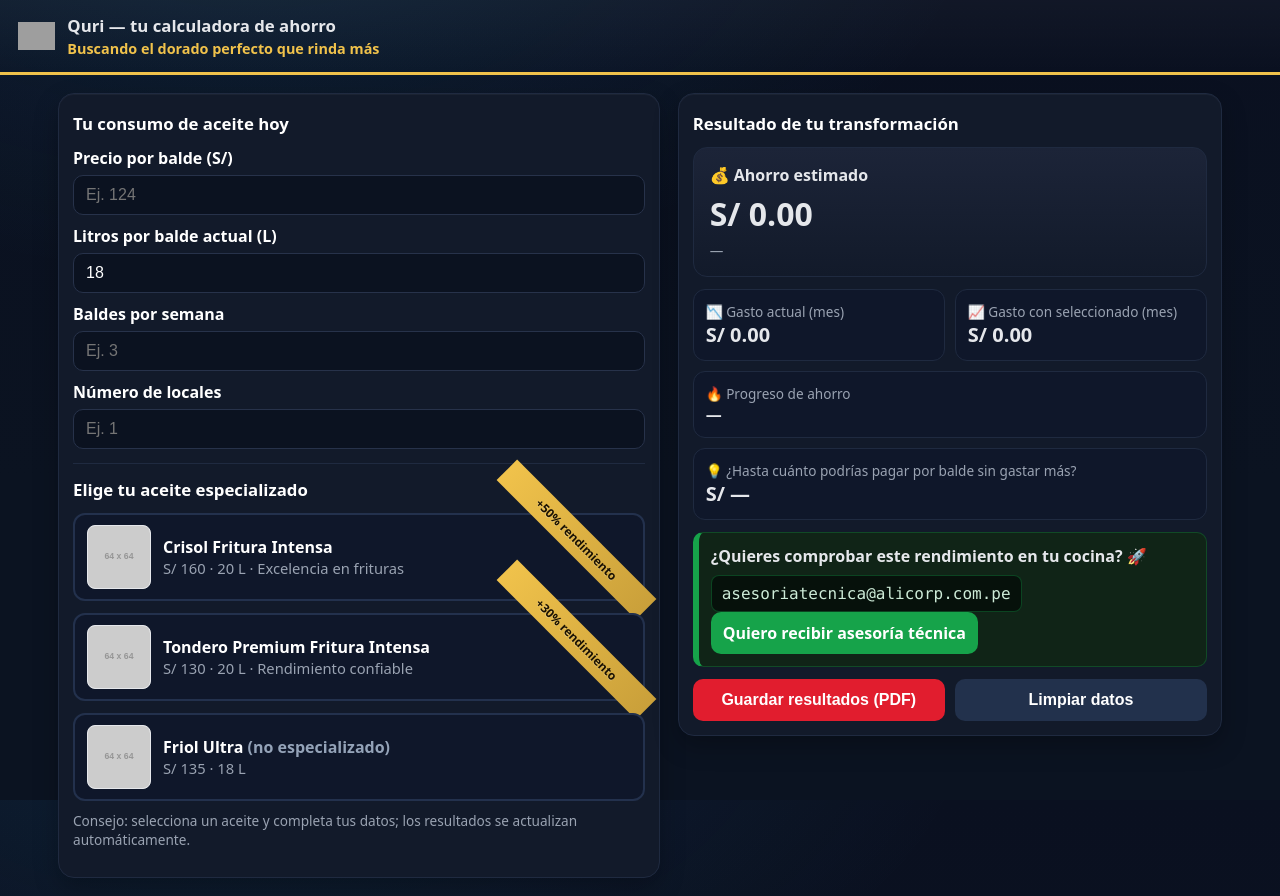
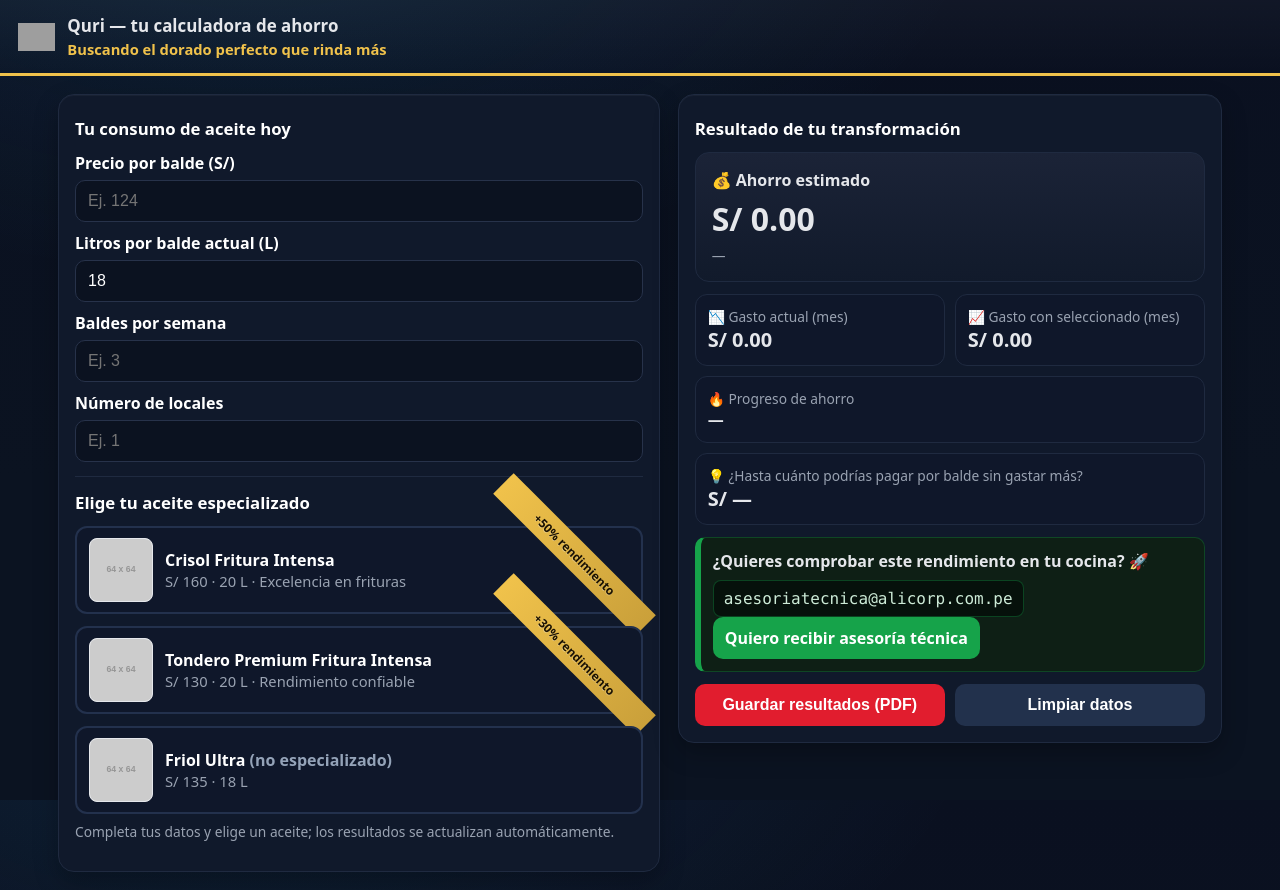
Before and after one commit to matiasutrilla/Quri---Tu-calculadora-del-ahorro, a plain HTML site: page index.html in a window 1280 px wide. Both pictures are taken after a click on the button "Limpiar datos". Drawn offline with nearby package versions, Linux system fonts and the light colour scheme; grey boxes are pictures that could not be loaded; placeholder pictures from the web are drawn by us.

Commit message:
Update index.html

```diff
--- a/index.html
+++ b/index.html
@@ -6,26 +6,25 @@
 <title>Quri — tu calculadora de ahorro</title>
 <style>
 :root{
-  --bg:#0b1321;          /* fondo oscuro */
-  --panel:#121a2a;       /* panel */
-  --panel-2:#0f172a;     /* panel variante */
-  --ink:#e5e7eb;         /* texto */
-  --muted:#9aa3b2;       /* texto suave */
-  --brand:#e11d2e;       /* rojo Alicorp */
-  --gold:#f0c24b;        /* dorado */
-  --gold-2:#caa03a;
-  --card:#0f172a;
+  --bg:#0b1321;
+  --panel:#10192b;
+  --panel2:#0f172a;
+  --ink:#e5e7eb;
+  --muted:#9aa3b2;
+  --gold:#f0c24b;
+  --gold2:#caa03a;
   --border:#1f2a40;
   --ok:#16a34a;
-  --ok-bg:#102417;
+  --okbg:#0e1f15;
+  --brand:#e11d2e;
 }
 *{box-sizing:border-box}
 html,body{margin:0;height:100%}
 body{
   font-family: ui-sans-serif, system-ui, -apple-system, Segoe UI, Roboto, Inter, Arial, "Noto Sans", sans-serif;
-  color:var(--ink);
   background: radial-gradient(1200px 600px at 20% -10%, rgba(56,189,248,.10), transparent 60%),
               linear-gradient(180deg, #0a1020 0%, #0b1321 60%, #0b1321 100%);
+  color:var(--ink);
 }
 
 /* Header */
@@ -34,87 +33,81 @@ header{
   padding:14px 18px; border-bottom:3px solid var(--gold);
   background: linear-gradient(180deg, rgba(255,255,255,.03), transparent);
 }
-.brand{
-  display:flex; gap:12px; align-items:center;
-}
+.brand{display:flex; gap:12px; align-items:center}
 .brand img{height:28px}
-.title{margin:0; font-size:1.05rem; font-weight:800}
-.tagline{margin:2px 0 0; color:var(--gold); font-weight:600; font-size:.9rem}
+.title{margin:0; font-size:1.06rem; font-weight:800}
+.tagline{margin:2px 0 0; color:var(--gold); font-weight:600; font-size:.92rem}
 
 /* Layout */
 main{
   max-width:1200px; margin:0 auto; padding:18px;
   display:grid; gap:18px; grid-template-columns:1fr; align-items:start;
 }
-@media (min-width: 980px){
-  main{ grid-template-columns: 1.05fr .95fr; }
-  .results{ position:sticky; top:14px; }
-}
+@media (min-width:980px){ main{ grid-template-columns:1.05fr .95fr } .results{position:sticky; top:16px}}
 
 /* Cards */
 .card{
   background:var(--panel);
   border:1px solid var(--border);
   border-radius:16px;
-  padding:14px;
-  box-shadow: 0 10px 24px rgba(0,0,0,.25), inset 0 1px 0 rgba(255,255,255,.04);
+  padding:16px;
+  box-shadow:0 10px 24px rgba(0,0,0,.25), inset 0 1px 0 rgba(255,255,255,.04);
 }
-h2{ margin:4px 0 12px; font-size:1.05rem; color:#fff }
-hr.hr{ border:none; border-top:1px solid var(--border); margin:14px 0 }
+h2{margin:6px 0 12px; font-size:1.05rem; color:#fff}
+hr.hr{border:none; border-top:1px solid var(--border); margin:14px 0}
 
 /* Inputs */
-label{ display:block; font-weight:700; margin:10px 0 6px; color:#fff }
+label{display:block; font-weight:800; margin:10px 0 6px; color:#fff}
 input{
-  width:100%; padding:10px 12px; border-radius:10px;
-  background:#0b1220; color:#fff; border:1px solid #27324a; font-size:1rem;
+  width:100%; padding:11px 12px; border-radius:10px; background:#0b1220;
+  color:#fff; border:1px solid #27324a; font-size:1rem;
 }
-.note{ color:var(--muted); font-size:.85rem }
+.note{color:var(--muted); font-size:.86rem}
 
-/* Oils list */
-.oil-list{ display:flex; flex-direction:column; gap:12px }
+/* Oils */
+.oil-list{display:flex; flex-direction:column; gap:12px}
 .oil{
   position:relative; display:flex; gap:12px; align-items:center; cursor:pointer;
   border:2px solid #23314d; border-radius:12px; padding:10px 12px;
-  background:var(--card); transition:.18s;
+  background:var(--panel2); transition:.18s;
 }
 .oil:hover{ box-shadow:0 10px 20px rgba(0,0,0,.25) }
 .oil.active{ border-color:var(--gold); box-shadow:0 0 0 1px rgba(240,194,75,.35), 0 16px 28px rgba(0,0,0,.35) }
 .oil img{
-  width:64px; height:64px; object-fit:contain; border-radius:8px; background:#fff;
-  border:1px solid #e5e7eb;
+  width:64px; height:64px; object-fit:contain; border-radius:8px; background:#fff; border:1px solid #e5e7eb;
 }
-.name{ font-weight:800; color:#fff }
-.meta{ color:var(--muted); font-size:.92rem }
+.name{font-weight:900; color:#fff}
+.meta{color:var(--muted); font-size:.92rem}
 .ribbon{
-  position:absolute; top:10px; right:-32px; transform:rotate(45deg);
-  background: linear-gradient(90deg, var(--gold) 0%, var(--gold-2) 100%);
-  color:#1b1202; font-weight:900; padding:6px 44px; font-size:.75rem;
-  text-shadow: 0 1px 0 rgba(255,255,255,.25);
+  position:absolute; top:12px; right:-34px; transform:rotate(45deg);
+  background:linear-gradient(90deg,var(--gold) 0%, var(--gold2) 100%);
+  color:#1b1202; font-weight:900; padding:6px 46px; font-size:.75rem;
+  text-shadow:0 1px 0 rgba(255,255,255,.3);
 }
 
 /* Results */
-.results h2{ color:#fff }
+.results h2{color:#fff}
 .hero{
   border:1px solid var(--border); border-radius:14px; padding:16px;
-  background:linear-gradient(180deg, #1c2438 0%, #121a2a 100%);
+  background:linear-gradient(180deg,#1b2337 0%, #111a2b 100%);
   margin-bottom:12px;
 }
-.big{ font-size:2rem; font-weight:900 }
-.grid2{ display:grid; gap:10px; grid-template-columns:1fr }
-@media(min-width:700px){ .grid2{ grid-template-columns:1fr 1fr } }
-.kpi{ background:var(--panel-2); border:1px solid var(--border); border-radius:12px; padding:12px }
-.kpi .v{ font-size:1.25rem; font-weight:900 }
+.big{font-size:2rem; font-weight:900}
+.grid2{display:grid; gap:10px; grid-template-columns:1fr}
+@media(min-width:700px){ .grid2{grid-template-columns:1fr 1fr} }
+.kpi{background:#0f172a; border:1px solid var(--border); border-radius:12px; padding:12px}
+.kpi .v{font-size:1.25rem; font-weight:900}
 
 /* Loyalty */
 .loyalty{
   border:2px dashed rgba(240,194,75,.65);
   border-radius:12px; padding:12px; background:#1a2135; margin-bottom:12px;
 }
-.loyalty h4{ margin:0 0 6px; color:var(--gold) }
+.loyalty h4{margin:0 0 6px; color:var(--gold)}
 
 /* CTA */
 .cta{
-  background:var(--ok-bg); border:1px solid rgba(22,163,74,.3);
+  background:var(--okbg); border:1px solid rgba(22,163,74,.3);
   border-left:6px solid var(--ok); border-radius:10px; padding:12px; margin-top:12px;
 }
 .cta .email{
@@ -127,13 +120,11 @@ input{
   border-radius:10px; font-weight:800; text-decoration:none;
 }
 
-/* Bottom buttons */
-.actions{ display:flex; gap:10px; margin-top:12px }
-.btn{
-  flex:1; padding:12px; border:none; border-radius:10px; font-weight:800; cursor:pointer; font-size:1rem;
-}
-.btn.save{ background:var(--brand); color:#fff }
-.btn.clear{ background:#22314c; color:#fff }
+/* Bottom actions */
+.actions{display:flex; gap:10px; margin-top:12px}
+.btn{flex:1; padding:12px; border:none; border-radius:10px; font-weight:800; cursor:pointer; font-size:1rem}
+.btn.save{background:var(--brand); color:#fff}
+.btn.clear{background:#22314c; color:#fff}
 </style>
 </head>
 <body>
@@ -148,27 +139,22 @@ input{
 </header>
 
 <main>
-    <!-- Izquierda -->
+  <!-- IZQUIERDA -->
   <section class="card">
     <h2>Tu consumo de aceite hoy</h2>
-
     <label for="precioActual">Precio por balde (S/)</label>
     <input id="precioActual" type="number" min="0" step="0.01" placeholder="Ej. 124">
-
     <label for="litrosActual">Litros por balde actual (L)</label>
     <input id="litrosActual" type="number" min="1" step="1" value="18">
-
     <label for="baldesSemana">Baldes por semana</label>
     <input id="baldesSemana" type="number" min="0" step="1" placeholder="Ej. 3">
-
     <label for="numLocales">Número de locales</label>
     <input id="numLocales" type="number" min="0" step="1" placeholder="Ej. 1">
 
     <hr class="hr">
-
     <h2>Elige tu aceite especializado</h2>
     <div class="oil-list" id="oilList">
-        <!-- Crisol -->
+      <!-- CRISOL -->
       <div class="oil" data-key="crisol">
         <span class="ribbon">+50% rendimiento</span>
         <img src="crisol.png" alt="Crisol Fritura Intensa"
@@ -178,7 +164,7 @@ input{
           <div class="meta">S/ 160 · 20 L · Excelencia en frituras</div>
         </div>
       </div>
-        <!-- Tondero -->
+      <!-- TONDERO -->
       <div class="oil" data-key="tondero">
         <span class="ribbon">+30% rendimiento</span>
         <img src="tondero.png" alt="Tondero Premium Fritura Intensa"
@@ -188,7 +174,7 @@ input{
           <div class="meta">S/ 130 · 20 L · Rendimiento confiable</div>
         </div>
       </div>
-        <!-- Friol -->
+      <!-- FRIOL -->
       <div class="oil" data-key="friol">
         <img src="friol.png" alt="Friol Ultra"
              onerror="this.onerror=null;this.src='https://via.placeholder.com/64x64.png?text=F';">
@@ -198,15 +184,14 @@ input{
         </div>
       </div>
     </div>
-
-      <p class="note" style="margin-top:10px">Consejo: selecciona un aceite y completa tus datos; los resultados se actualizan automáticamente.</p>
+    <p class="note" style="margin-top:8px">Completa tus datos y elige un aceite; los resultados se actualizan automáticamente.</p>
   </section>
 
-    <!-- Derecha -->
+  <!-- DERECHA -->
   <section class="card results" id="resultsCard">
     <h2>Resultado de tu transformación</h2>
 
-      <!-- Plan de lealtad (solo Crisol) -->
+    <!-- Plan de Lealtad primero -->
     <div id="loyaltyBox" class="loyalty" style="display:none;">
       <h4>🎖️ Crisol — Plan de Lealtad</h4>
       <p>Acumulas <strong id="puntosCrisol">0</strong> puntos (1 punto por cada S/10 gastados en Crisol Fritura Intensa).</p>
@@ -242,7 +227,7 @@ input{
     <div class="cta">
       <div style="font-weight:800">¿Quieres comprobar este rendimiento en tu cocina? 🚀</div>
       <span class="email">asesoriatecnica@alicorp.com.pe</span>
-        <a class="btn" href="mailto:asesoriatecnica@alicorp.com.pe?subject=Quiero%20asesor%C3%ADa%20t%C3%A9cnica%20Quri">Quiero recibir asesoría técnica</a>
+      <a class="btn" href="mailto:asesoriatecnica@alicorp.com.pe?subject=Quiero%20asesor%C3%ADa%20t%C3%A9cnica%20(Quri)">Quiero recibir asesoría técnica</a>
     </div>
 
     <div class="actions">
@@ -252,40 +237,40 @@ input{
   </section>
 </main>
 
-  <!-- jsPDF para PDF (solo resultados) -->
+<!-- jsPDF para exportar solo resultados -->
 <script src="https://cdnjs.cloudflare.com/ajax/libs/jspdf/2.5.1/jspdf.umd.min.js"></script>
 
 <script>
-    // Config de productos
+/* Config productos */
 const OILS = {
   crisol:  { nombre:'Crisol Fritura Intensa',  precio:160, litros:20, factor:1.50, lealtad:true  },
   tondero: { nombre:'Tondero Premium Fritura', precio:130, litros:20, factor:1.30, lealtad:false },
   friol:   { nombre:'Friol Ultra (no esp.)',   precio:135, litros:18, factor:1.00, lealtad:false }
 };
 
-    // Elementos
+/* Elements */
 const els = {
-      precioActual: document.getElementById('precioActual'),
-      litrosActual: document.getElementById('litrosActual'),
-      baldesSemana: document.getElementById('baldesSemana'),
-      numLocales:   document.getElementById('numLocales'),
+  precio: document.getElementById('precioActual'),
+  litros: document.getElementById('litrosActual'),
+  baldes: document.getElementById('baldesSemana'),
+  locales:document.getElementById('numLocales'),
 
-      ahorroTxt:      document.getElementById('ahorroTxt'),
-      gastoActualTxt: document.getElementById('gastoActualTxt'),
-      gastoNuevoTxt:  document.getElementById('gastoNuevoTxt'),
-      progresoTxt:    document.getElementById('progresoTxt'),
-      precioMaxTxt:   document.getElementById('precioMaxTxt'),
-      equivalencia:   document.getElementById('equivalenciaBaldes'),
-      puntosCrisol:   document.getElementById('puntosCrisol'),
-      loyaltyBox:     document.getElementById('loyaltyBox'),
+  ahorro:  document.getElementById('ahorroTxt'),
+  gastoA:  document.getElementById('gastoActualTxt'),
+  gastoN:  document.getElementById('gastoNuevoTxt'),
+  prog:    document.getElementById('progresoTxt'),
+  pmax:    document.getElementById('precioMaxTxt'),
+  eq:      document.getElementById('equivalenciaBaldes'),
 
-      btnGuardar:     document.getElementById('btnGuardar'),
-      btnLimpiar:     document.getElementById('btnLimpiar'),
+  loyBox:  document.getElementById('loyaltyBox'),
+  pts:     document.getElementById('puntosCrisol'),
+
+  btnPDF:  document.getElementById('btnGuardar'),
+  btnClr:  document.getElementById('btnLimpiar')
 };
 
 let seleccionado = null;
 
-    // Selección de aceite
 document.querySelectorAll('.oil').forEach(card=>{
   card.addEventListener('click', ()=>{
     document.querySelectorAll('.oil').forEach(c=>c.classList.remove('active'));
@@ -295,97 +280,89 @@ input{
   });
 });
 
-    // Escuchar inputs
-    [els.precioActual, els.litrosActual, els.baldesSemana, els.numLocales].forEach(i=>{
-      i.addEventListener('input', recalcular);
-    });
+[els.precio, els.litros, els.baldes, els.locales].forEach(i=> i.addEventListener('input', recalcular));
 
-    function parseN(v){ const x = parseFloat(v); return isNaN(x)?0:x; }
-    function f2(n){ return Number(n).toFixed(2); }
+function n(v){ const x = parseFloat(v); return isNaN(x)?0:x; }
+function f2(x){ return Number(x).toFixed(2); }
+
+function resetResults(){
+  els.ahorro.textContent = 'S/ 0.00';
+  els.gastoA.textContent = 'S/ 0.00';
+  els.gastoN.textContent = 'S/ 0.00';
+  els.prog.textContent   = '—';
+  els.pmax.textContent   = 'S/ —';
+  els.eq.textContent     = '—';
+  els.loyBox.style.display = 'none';
+}
 
 function recalcular(){
-      const P = parseN(els.precioActual.value);
-      const L = parseN(els.litrosActual.value) || 0;
-      const B = parseN(els.baldesSemana.value);
-      const N = parseN(els.numLocales.value);
+  const P = n(els.precio.value);
+  const L = n(els.litros.value) || 0;
+  const B = n(els.baldes.value);
+  const N = n(els.locales.value);
 
-      if(!seleccionado || !P || !L || !B || !N){
-        els.ahorroTxt.textContent = 'S/ 0.00';
-        els.gastoActualTxt.textContent = 'S/ 0.00';
-        els.gastoNuevoTxt.textContent = 'S/ 0.00';
-        els.progresoTxt.textContent = '—';
-        els.precioMaxTxt.textContent = 'S/ —';
-        els.equivalencia.textContent = '—';
-        els.loyaltyBox.style.display = 'none';
-        return;
-      }
+  if(!seleccionado || !P || !L || !B || !N){ resetResults(); return; }
 
-      const mensual_balde = B * 4 * N;          // baldes/mes actuales
-      const gastoActual   = P * mensual_balde;  // S/ mes
-      const litrosMes     = L * mensual_balde;  // L/mes
+  const baldesMes = B * 4 * N;           // baldes/mes actuales
+  const gastoAct  = P * baldesMes;       // S/ mes actual
+  const litrosMes = L * baldesMes;       // L/mes actual
 
   const baldesNuevo = litrosMes / (seleccionado.litros * seleccionado.factor);
   const gastoNuevo  = seleccionado.precio * baldesNuevo;
-      const ahorro      = gastoActual - gastoNuevo;
-      const ahorroPct   = gastoActual>0 ? (ahorro / gastoActual * 100) : 0;
+  const ahorro      = gastoAct - gastoNuevo;
+  const pct         = gastoAct>0 ? (ahorro/gastoAct*100) : 0;
 
-      els.gastoActualTxt.textContent = 'S/ ' + f2(gastoActual);
-      els.gastoNuevoTxt.textContent  = 'S/ ' + f2(gastoNuevo);
-      els.ahorroTxt.textContent      = 'S/ ' + f2(ahorro);
-      els.progresoTxt.textContent    = (ahorroPct>=0?'+':'') + f2(ahorroPct) + '% vs. situación actual';
+  els.gastoA.textContent = 'S/ ' + f2(gastoAct);
+  els.gastoN.textContent = 'S/ ' + f2(gastoNuevo);
+  els.ahorro.textContent = 'S/ ' + f2(ahorro);
+  els.prog.textContent   = (pct>=0?'+':'') + f2(pct) + '% vs. situación actual';
 
   const baldesGratis = gastoNuevo>0 ? (ahorro / seleccionado.precio) : 0;
-      els.equivalencia.textContent = '≈ ' + f2(baldesGratis) + ' baldes gratis/mes';
+  els.eq.textContent = '≈ ' + f2(baldesGratis) + ' baldes gratis/mes';
 
-      const precioMax = baldesNuevo>0 ? (gastoActual / baldesNuevo) : 0;
-      els.precioMaxTxt.textContent = 'S/ ' + f2(precioMax);
+  const pMax = baldesNuevo>0 ? (gastoAct / baldesNuevo) : 0;
+  els.pmax.textContent = 'S/ ' + f2(pMax);
 
   if(seleccionado.lealtad){
-        const puntos = gastoNuevo / 10; // 1 punto por cada S/10 gastados
-        els.puntosCrisol.textContent = Math.round(puntos);
-        els.loyaltyBox.style.display = 'block';
+    const puntos = gastoNuevo / 10; // 1 punto cada S/10
+    els.pts.textContent = Math.round(puntos);
+    els.loyBox.style.display = 'block';
   }else{
-        els.loyaltyBox.style.display = 'none';
+    els.loyBox.style.display = 'none';
   }
 }
 
-    // Limpiar
-    els.btnLimpiar.addEventListener('click', ()=>{
-      [els.precioActual, els.litrosActual, els.baldesSemana, els.numLocales].forEach(i=> i.value = '');
-      els.litrosActual.value = 18;
+/* Limpiar */
+els.btnClr.addEventListener('click', ()=>{
+  [els.precio, els.litros, els.baldes, els.locales].forEach(i=> i.value='');
+  els.litros.value = 18;
   document.querySelectorAll('.oil').forEach(c=>c.classList.remove('active'));
   seleccionado = null;
-      recalcular();
+  resetResults();
 });
 
-    // Guardar PDF (solo resultados)
-    els.btnGuardar.addEventListener('click', ()=>{
+/* Guardar PDF — solo resultados */
+els.btnPDF.addEventListener('click', ()=>{
   const { jsPDF } = window.jspdf;
   const doc = new jsPDF({ unit:'pt', format:'a4', compress:true });
 
-      const add = (txt, x, y, size=12, bold=false)=>{
-        doc.setFont('helvetica', bold?'bold':'normal');
-        doc.setFontSize(size);
-        doc.text(String(txt), x, y);
-      };
+  const add=(t,x,y,s=12,b=false)=>{doc.setFont('helvetica',b?'bold':'normal');doc.setFontSize(s);doc.text(String(t),x,y);};
 
-      let y = 64, x = 50;
-      add('Quri — Resultado de tu transformación', x, y, 18, true); y+=26;
+  let y=64,x=50;
+  add('Quri — Resultado de tu transformación',x,y,18,true); y+=26;
 
-      add('Ahorro estimado:', x, y, 12, true);
-      add(els.ahorroTxt.textContent, x+150, y, 12, true); y+=20;
-
-      add('Gasto actual (mes):', x, y); add(els.gastoActualTxt.textContent, x+180, y); y+=18;
-      add('Gasto con seleccionado (mes):', x, y); add(els.gastoNuevoTxt.textContent, x+220, y); y+=18;
-      add('Progreso de ahorro:', x, y); add(els.progresoTxt.textContent, x+160, y); y+=18;
-      add('Precio máx. por balde sin gastar más:', x, y); add(els.precioMaxTxt.textContent, x+300, y); y+=22;
+  add('Ahorro estimado:',x,y,12,true); add(els.ahorro.textContent,x+150,y,12,true); y+=20;
+  add('Gasto actual (mes):',x,y); add(els.gastoA.textContent,x+180,y); y+=18;
+  add('Gasto con seleccionado (mes):',x,y); add(els.gastoN.textContent,x+220,y); y+=18;
+  add('Progreso de ahorro:',x,y); add(els.prog.textContent,x+150,y); y+=18;
+  add('Precio máx. por balde sin gastar más:',x,y); add(els.pmax.textContent,x+300,y); y+=22;
 
   if(seleccionado && seleccionado.lealtad){
-        add('Plan de Lealtad Crisol', x, y, 14, true); y+=18;
-        add('Puntos estimados:', x, y); add(document.getElementById('puntosCrisol').textContent + ' pts/mes', x+140, y); y+=20;
+    add('Plan de Lealtad Crisol',x,y,14,true); y+=18;
+    add('Puntos estimados:',x,y); add(document.getElementById('puntosCrisol').textContent+' pts/mes',x+140,y); y+=20;
   }
 
-      add('Contacto: asesoriatecnica@alicorp.com.pe', x, 780);
+  add('Contacto: asesoriatecnica@alicorp.com.pe',x,780);
   doc.save('Quri_resultados.pdf');
 });
 </script>
```
Lines whose indentation alone changed are shown as unchanged.
